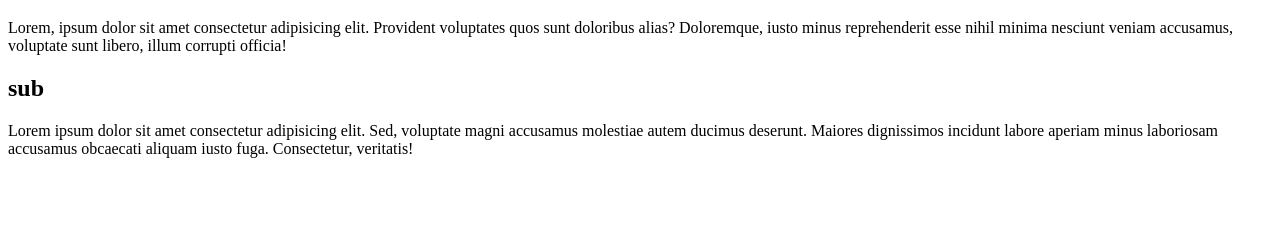
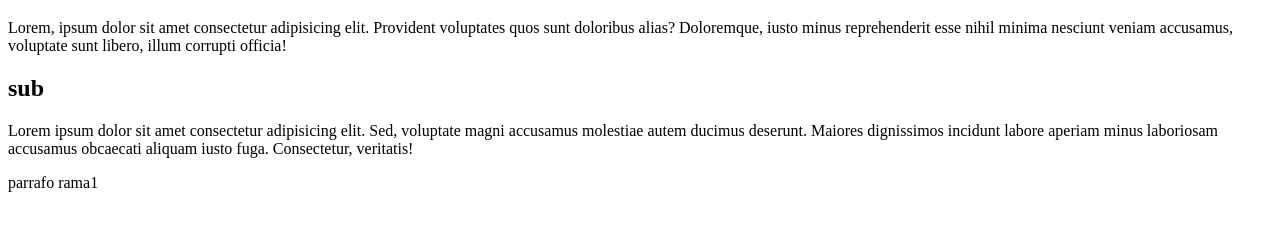
Before and after one commit to diego-chandia/FRONT_END_2023, a plain HTML site: page index.html in a window 1280 px wide. Shown: the part 61-292 px from the top of the page. Drawn offline with Linux system fonts and the light colour scheme.

Commit message:
parrafo rama 1 agregado

```diff
--- a/index.html
+++ b/index.html
@@ -11,5 +11,6 @@
     <p>Lorem, ipsum dolor sit amet consectetur adipisicing elit. Provident voluptates quos sunt doloribus alias? Doloremque, iusto minus reprehenderit esse nihil minima nesciunt veniam accusamus, voluptate sunt libero, illum corrupti officia!</p>
     <h2>sub</h2>
     <p>Lorem ipsum dolor sit amet consectetur adipisicing elit. Sed, voluptate magni accusamus molestiae autem ducimus deserunt. Maiores dignissimos incidunt labore aperiam minus laboriosam accusamus obcaecati aliquam iusto fuga. Consectetur, veritatis!</p>
+    <p>parrafo rama1</p>
 </body>
 </html>
```
